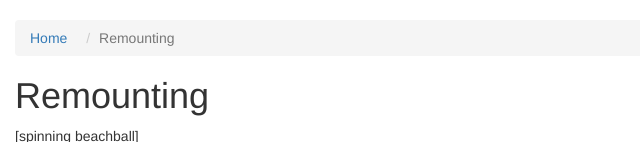
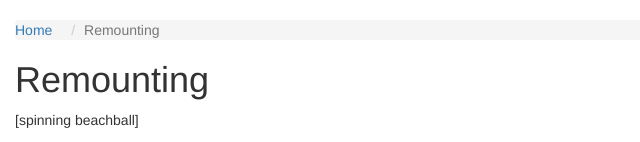
Before and after one commit to denshoproject/ddr-local, a Django app: template ddrlocal/storage/templates/storage/remount.html in a window 1280 px wide. Shown: the part 152-294 px from the top of the page, without its empty margins (0-640 px from the left). Run offline with Django 3.2, Linux system fonts and the light colour scheme; the template is opened without the code that fills it, so the values that code supplies are empty; some libraries are stand-ins or nearby versions.

Commit message:
breadcrumbs flush left

```diff
--- a/ddrlocal/ddrlocal/templates/base.html
+++ b/ddrlocal/ddrlocal/templates/base.html
@@ -29,7 +29,8 @@
 <link rel="apple-touch-icon-precomposed" href="{{ STATIC_URL }}bootstrap/ico/apple-touch-icon-57-precomposed.png">
 
 <style>
-.breadcrumb li { margin:0; margin-right: 10px; }
+.breadcrumb { padding:0px; }
+.breadcrumb li { margin:0; margin-right:10px; }
 </style>
 
 {% block pagecss %}{% endblock %}
```
